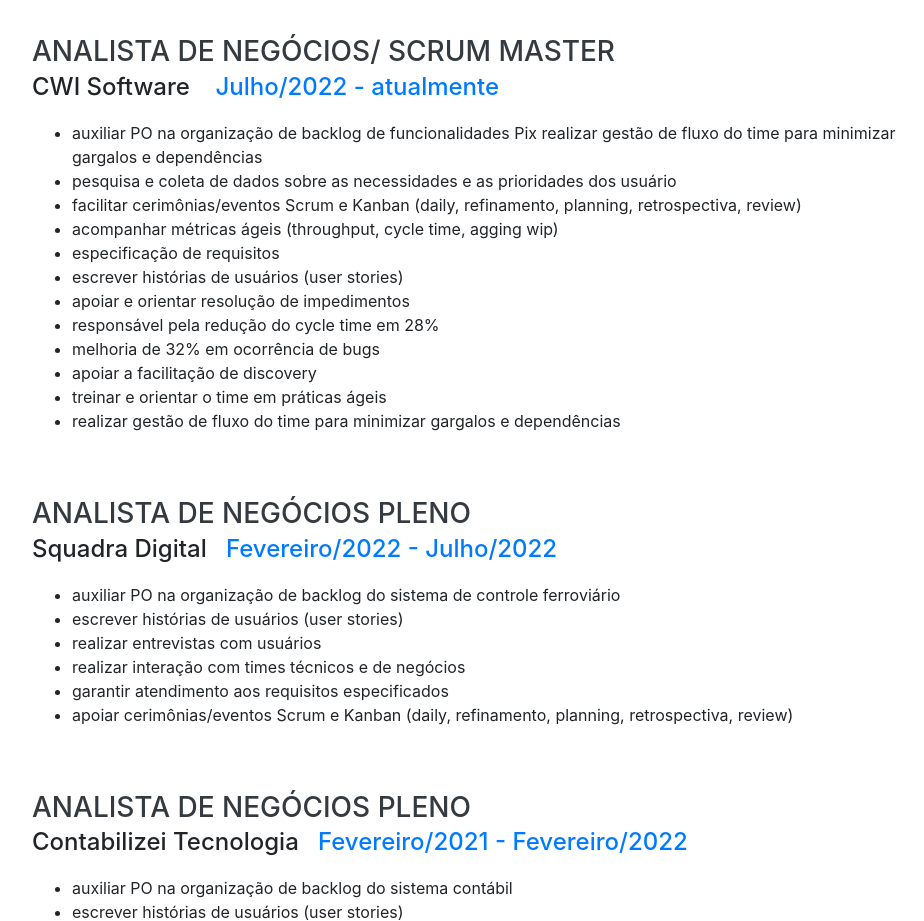
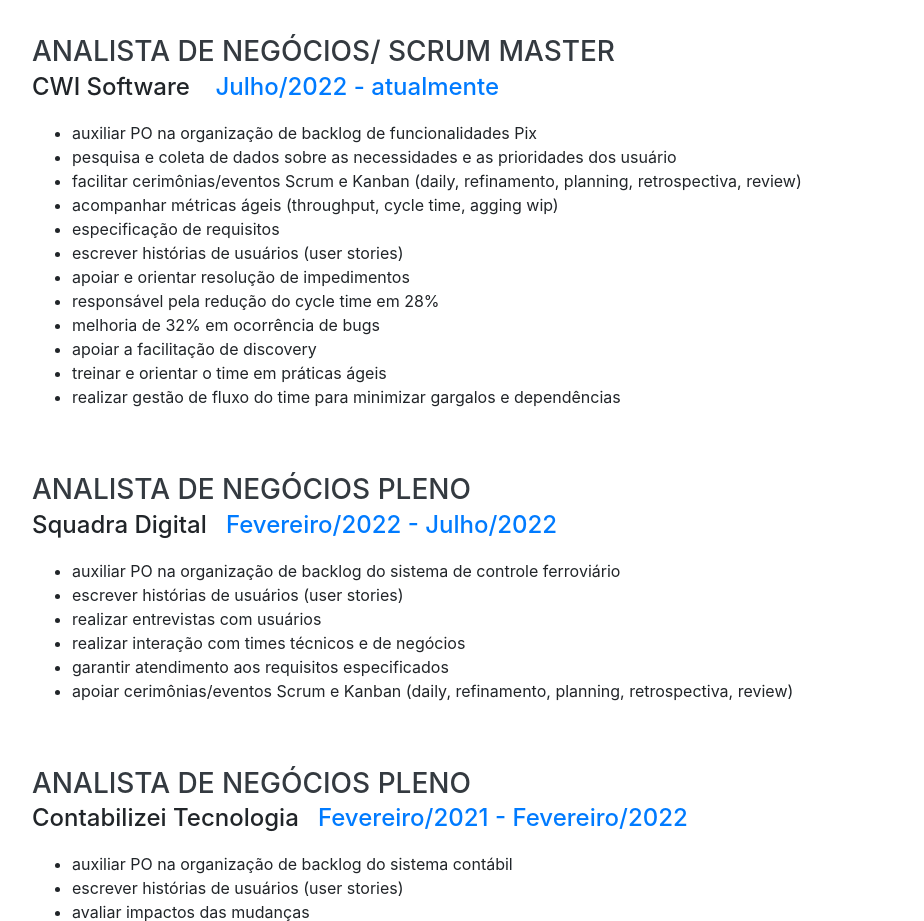
Before and after one commit to apsimao/apsimao.github.io, a website with bundled scripts: page index.html in a window 1280 px wide. Shown: the part 900-1821 px from the top of the page, without its empty margins (288-1212 px from the left). Built offline with nearby package versions, Linux system fonts and the light colour scheme; a web font is replaced by a local one.

Commit message:
Update index.html

```diff
--- a/index.html
+++ b/index.html
@@ -88,7 +88,7 @@
             <h3 id="cargo" class="mb-0">Analista de Negócios/ Scrum Master</h3>
             <div class="subheading mb-3">CWI Software &nbsp;&nbsp; <span class="text-primary">Julho/2022 - atualmente</span></div>
             <ul>
-              <li>auxiliar PO na organização de backlog de funcionalidades Pix realizar gestão de fluxo do time para minimizar gargalos e dependências</li>
+              <li>auxiliar PO na organização de backlog de funcionalidades Pix</li>
               <li>pesquisa e coleta de dados sobre as necessidades e as prioridades dos usuário</li>
               <li>facilitar cerimônias/eventos Scrum e Kanban (daily, refinamento, planning, retrospectiva, review)</li>
               <li>acompanhar métricas ágeis (throughput, cycle time, agging wip)</li>
```
